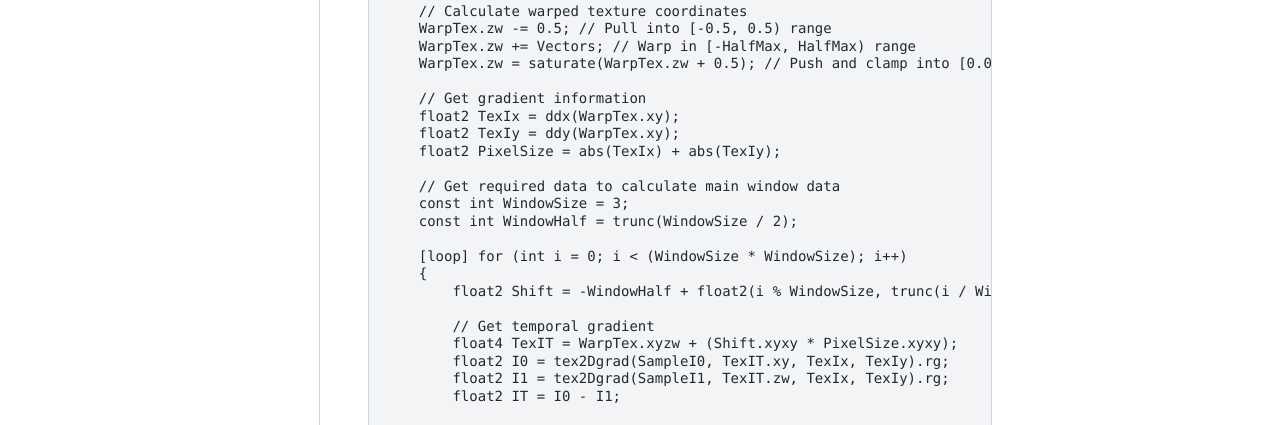
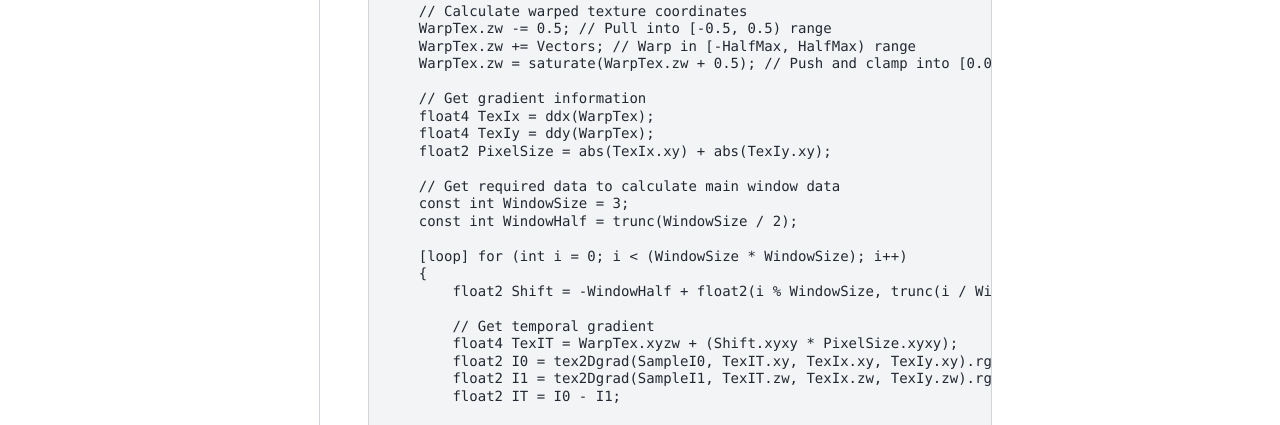
Before and after one commit to papadanku/papadanku.github.io, a Sphinx documentation site: the page built from doc/source/blog/opticalflow.rst, in a window 1280 px wide and 1400 px high, scrolled down 780 px. Shown: the part 975-1400 px from the top of the window. Built offline with Sphinx 7.4.7 and the PyData theme 0.15.4, drawn with Linux system fonts in a browser that asks for light colours; some of the changed text lies outside the part shown.

Commit message:
Update opticalflow.rst

```diff
--- a/doc/source/blog/opticalflow.rst
+++ b/doc/source/blog/opticalflow.rst
@@ -80,9 +80,9 @@ Source Code
         WarpTex.zw = saturate(WarpTex.zw + 0.5); // Push and clamp into [0.0, 1.0) range
 
         // Get gradient information
-        float2 TexIx = ddx(WarpTex.xy);
-        float2 TexIy = ddy(WarpTex.xy);
-        float2 PixelSize = abs(TexIx) + abs(TexIy);
+        float4 TexIx = ddx(WarpTex);
+        float4 TexIy = ddy(WarpTex);
+        float2 PixelSize = abs(TexIx.xy) + abs(TexIy.xy);
 
         // Get required data to calculate main window data
         const int WindowSize = 3;
@@ -94,8 +94,8 @@ Source Code
 
             // Get temporal gradient
             float4 TexIT = WarpTex.xyzw + (Shift.xyxy * PixelSize.xyxy);
-            float2 I0 = tex2Dgrad(SampleI0, TexIT.xy, TexIx, TexIy).rg;
-            float2 I1 = tex2Dgrad(SampleI1, TexIT.zw, TexIx, TexIy).rg;
+            float2 I0 = tex2Dgrad(SampleI0, TexIT.xy, TexIx.xy, TexIy.xy).rg;
+            float2 I1 = tex2Dgrad(SampleI1, TexIT.zw, TexIx.zw, TexIy.zw).rg;
             float2 IT = I0 - I1;
 
             // Get spatial gradient
@@ -103,10 +103,10 @@ Source Code
             float4 OffsetEW = Shift.xyxy + float4(-1.0, 0.0, 1.0, 0.0);
             float4 NS = WarpTex.xyxy + (OffsetNS * PixelSize.xyxy);
             float4 EW = WarpTex.xyxy + (OffsetEW * PixelSize.xyxy);
-            float2 N = tex2Dgrad(SampleI0, NS.xy, TexIx, TexIy).rg;
-            float2 S = tex2Dgrad(SampleI0, NS.zw, TexIx, TexIy).rg;
-            float2 E = tex2Dgrad(SampleI0, EW.xy, TexIx, TexIy).rg;
-            float2 W = tex2Dgrad(SampleI0, EW.zw, TexIx, TexIy).rg;
+            float2 N = tex2Dgrad(SampleI0, NS.xy, TexIx.xy, TexIy.xy).rg;
+            float2 S = tex2Dgrad(SampleI0, NS.zw, TexIx.xy, TexIy.xy).rg;
+            float2 E = tex2Dgrad(SampleI0, EW.xy, TexIx.xy, TexIy.xy).rg;
+            float2 W = tex2Dgrad(SampleI0, EW.zw, TexIx.xy, TexIy.xy).rg;
             float2 Ix = E - W;
             float2 Iy = N - S;
 
```
